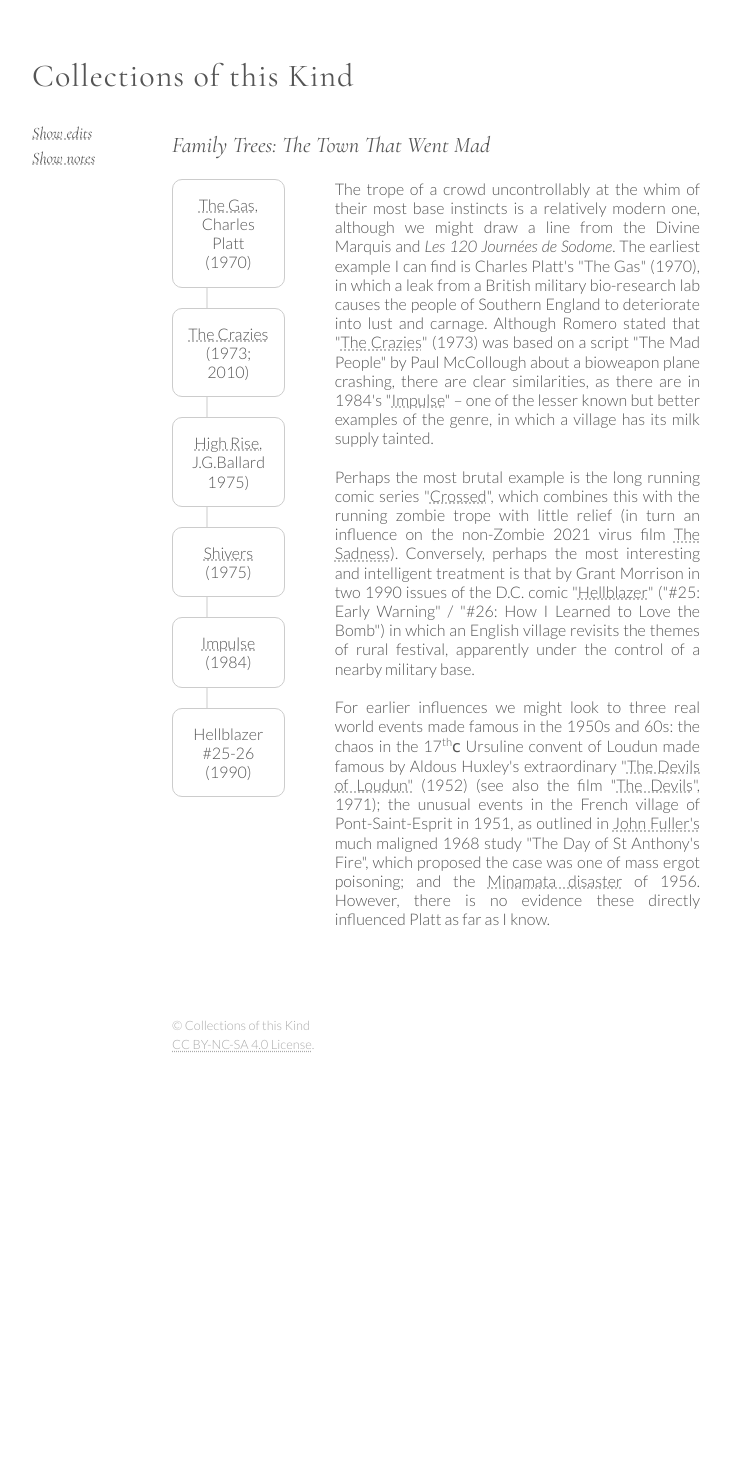
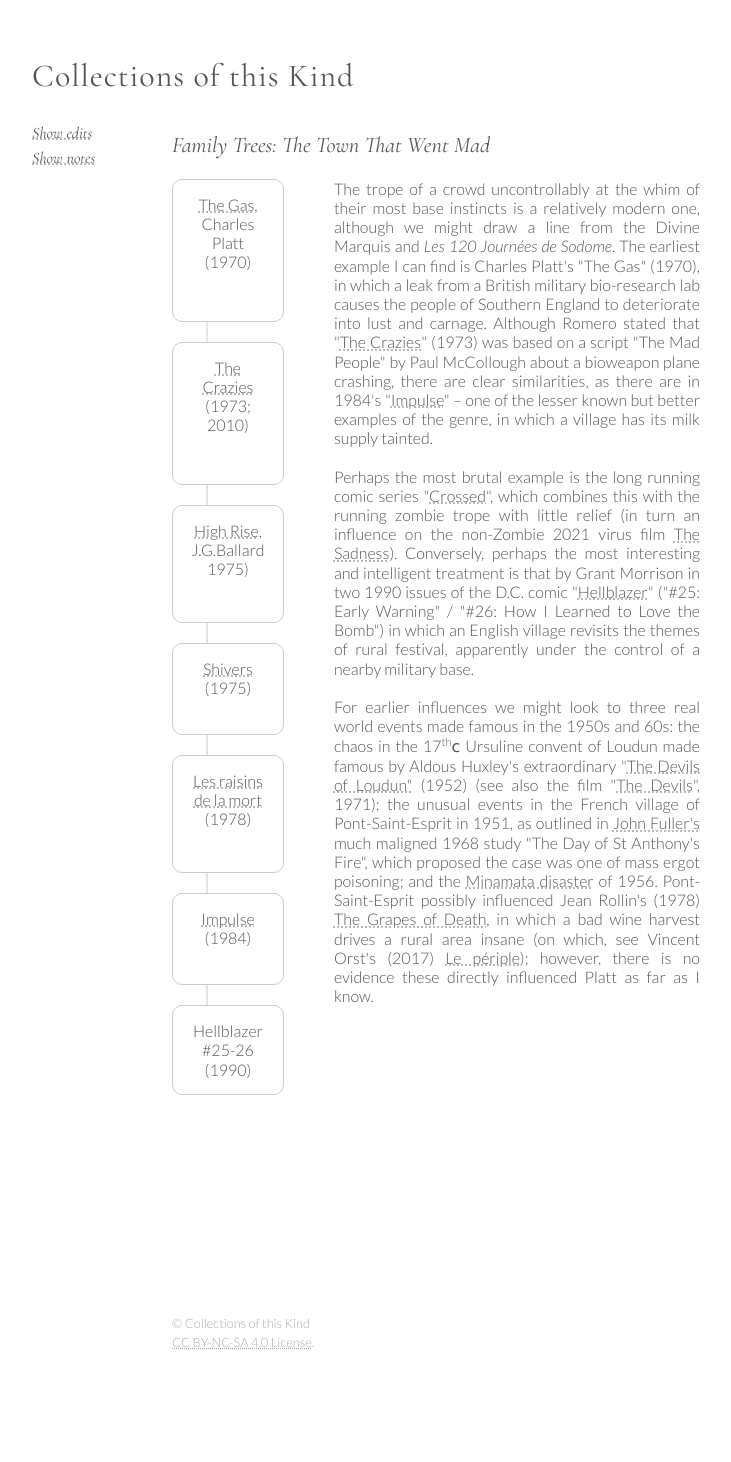
Before and after one commit to CollectionsOfThisKind/collectionsofthiskind.github.io, a Jekyll site: the page built from pages/lists/trees/crazy.html, in a window 1280 px wide. Shown: the whole page, without its empty margins (78-809 px from the left). Built offline with Jekyll 4.4.1, drawn with Linux system fonts in a browser that asks for light colours; before the commit the page ends 1165 px from its top, so only the background shows below that.

Commit message:
Add files via upload

```diff
--- a/pages/lists/trees/crazy.html
+++ b/pages/lists/trees/crazy.html
@@ -49,7 +49,10 @@ the chaos in the 17<sup>th</sup>&#7428 Ursuline convent of Loudun made famous by
 (see also the film "<a href="https://www.imdb.com/title/tt0066993/">The Devils</a>", 1971); the unusual events in the French village of Pont-Saint-Esprit in 1951,
 as outlined in  <a href="https://en.wikipedia.org/wiki/John_G._Fuller">John Fuller's</a> much maligned 1968 study "The Day of St Anthony's Fire", which proposed the
 case was one of mass ergot poisoning; and the
-<a href="https://en.wikipedia.org/wiki/Minamata_disease">Minamata disaster</a> of 1956. However,
+<a href="https://en.wikipedia.org/wiki/Minamata_disease">Minamata disaster</a> of 1956. <span class=edit id='20250225'>Pont-Saint-Esprit possibly influenced Jean Rollin's (1978)
+<a href="https://www.imdb.com/title/tt0078077/">The Grapes of Death</a>,
+in which a bad wine harvest drives a rural area insane (on which, see Vincent Orst's (2017)
+<a href="https://www.imdb.com/title/tt5511970/">Le périple</a>);</span> however,
 there is no evidence these directly influenced Platt as far as I know.
 </td>
 </tr>
@@ -72,6 +75,8 @@ there is no evidence these directly influenced Platt as far as I know.
 </td>
 </tr>
 
+
+
 <tr>
 <td class=name>
 <A href="https://en.wikipedia.org/wiki/High-Rise_(novel)">High Rise</A>, J.G.Ballard 1975)
@@ -91,6 +96,18 @@ there is no evidence these directly influenced Platt as far as I know.
 </td>
 </tr>
 
+
+<tr>
+<td class=link>
+<div class=line></div>
+</td>
+</tr>
+
+<tr>
+<td class=name>
+<a href="https://www.imdb.com/title/tt0078077/">Les raisins de la mort</a> (1978)
+</td>
+</tr>
 
 <tr>
 <td class=link>
```
